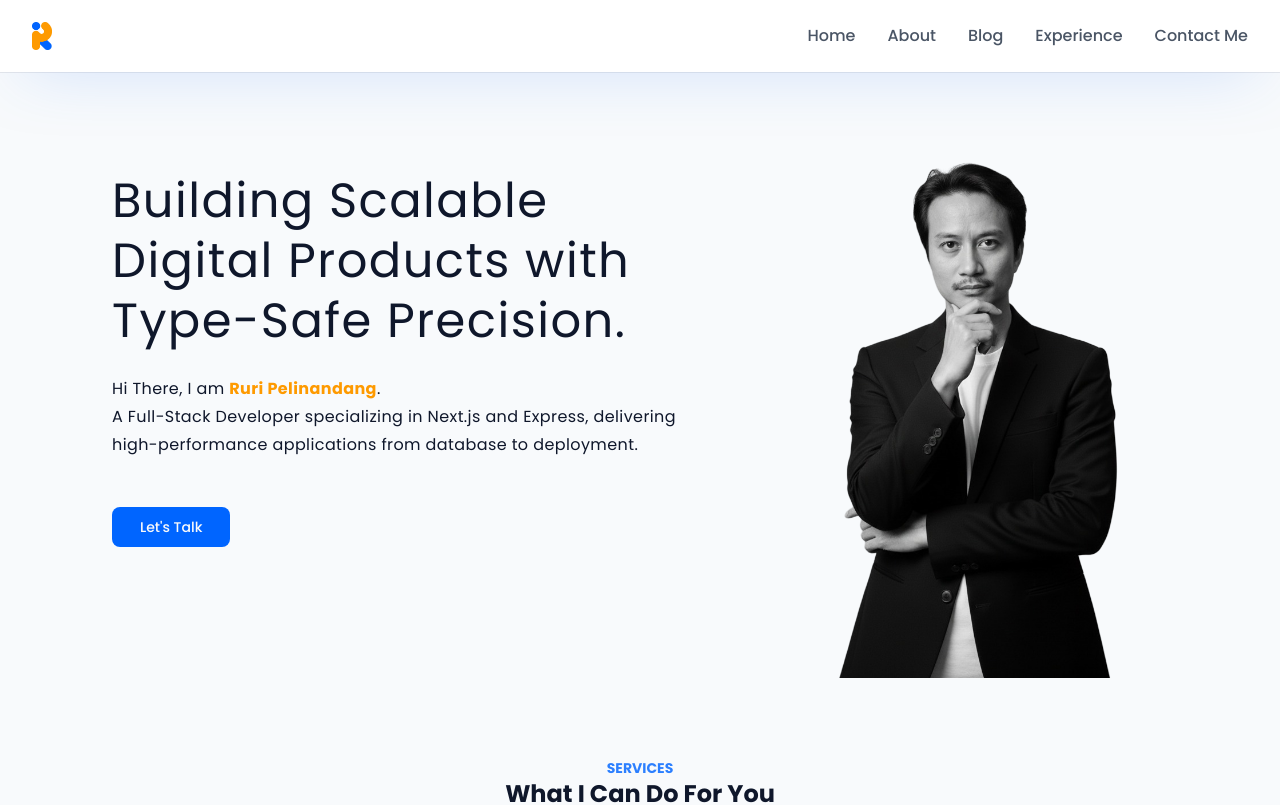
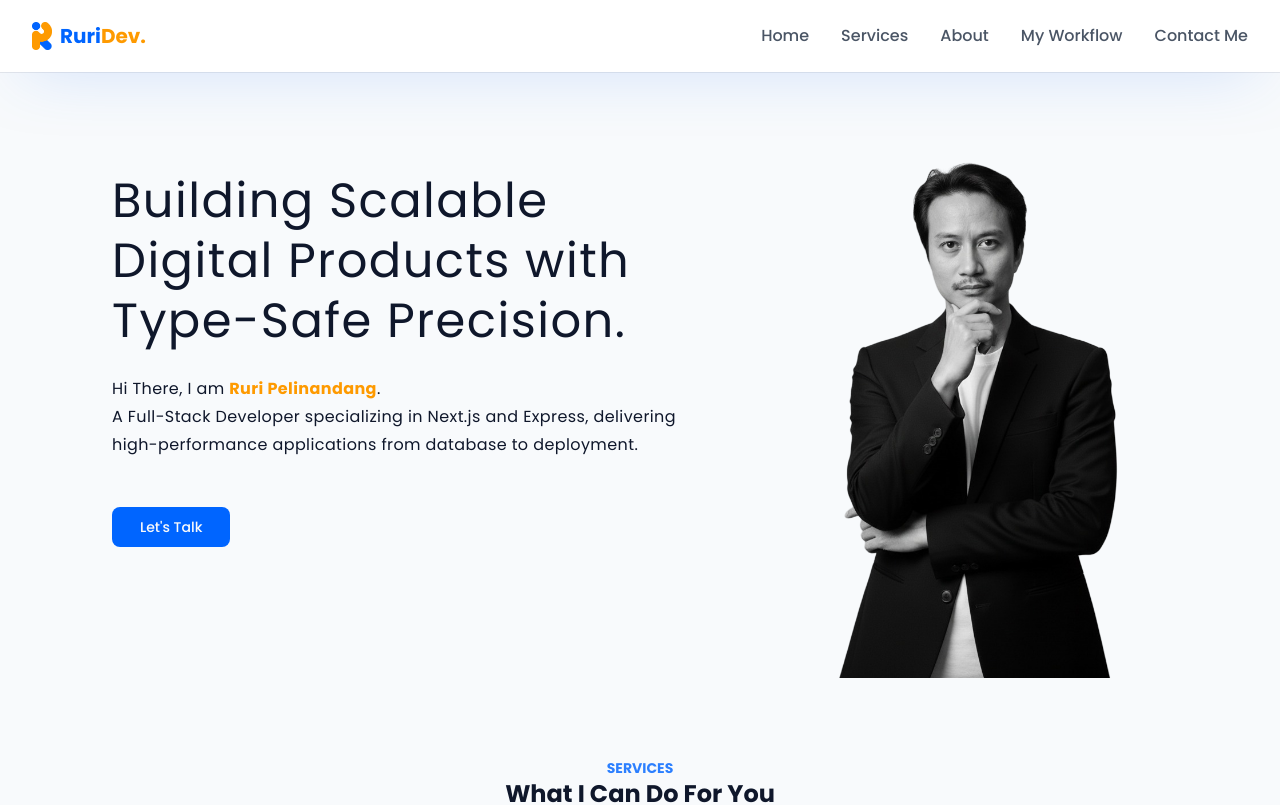
Before and after one commit to zeads/frontend-portfolio, a Next.js app: page / in a window 1280 px wide. Shown: the top 805 px of the page. Built offline with nearby package versions, Linux system fonts and the light colour scheme.

Commit message:
fix: navigation menu

```diff
--- a/components/layout/Cta.tsx
+++ b/components/layout/Cta.tsx
@@ -2,7 +2,10 @@ import { Button } from "../ui/button";
 
 export default function Cta() {
   return (
-    <section className=" lg:h-full flex flex-col items-center justify-between text-center  px-10 mt-20 bg-linear-to-r from-blue-500 to-cyan-500 text-white py-20 rounded ">
+    <section
+      id="contactme"
+      className=" lg:h-full flex flex-col items-center justify-between text-center  px-10 pt-20 mt-20 bg-linear-to-r from-blue-500 to-cyan-500 text-white py-20 rounded "
+    >
       <h1 className="text-4xl">Currently open to new opportunities.</h1>
       <p className="mt-6 max-w-xl leading-7 tracking-wide flex ">
         I am looking for my next challenge as a Fullstack Developer. If you
@@ -10,7 +13,7 @@ export default function Cta() {
         for your team, I’d love to hear from you.
       </p>
       <Button className="mt-12 bg-white text-gray-700 font-bold px-7 py-5 hover:bg-blue-800 hover:text-white">
-        HIRE ME
+        Get In Touch
       </Button>
     </section>
   );
--- a/components/layout/Hero.tsx
+++ b/components/layout/Hero.tsx
@@ -3,7 +3,10 @@ import { Button } from "../ui/button";
 
 export default function Hero() {
   return (
-    <section className="lg:h-full flex flex-col items-center justify-between lg:flex-row mt-20">
+    <section
+      id="home"
+      className="lg:h-full flex flex-col items-center justify-between lg:flex-row pt-20"
+    >
       <div className="lg:-mt-40 lg:w-1/2 mx-10 xl:ml-12">
         <h1 className="mt-10 text-5xl tracking-[0.03em] leading-15">
           Building Scalable Digital Products with Type-Safe Precision.
--- a/components/layout/Navbar.tsx
+++ b/components/layout/Navbar.tsx
@@ -8,11 +8,11 @@ export default function Navbar() {
   const [isOpen, setIsOpen] = useState(false);
 
   const navLinks = [
-    { name: "Home", href: "/" },
-    { name: "About", href: "/about" },
-    { name: "Blog", href: "/blog" },
-    { name: "Experience", href: "/experience" },
-    { name: "Contact Me", href: "/contact" },
+    { name: "Home", href: "#home" },
+    { name: "Services", href: "#services" },
+    { name: "About", href: "#about" },
+    { name: "My Workflow", href: "#myworkflow" },
+    { name: "Contact Me", href: "#contactme" },
   ];
 
   return (
@@ -22,8 +22,10 @@ export default function Navbar() {
           <div className="flex justify-between h-18 items-center">
             {/* Logo */}
             <div className="shrink-0 flex items-center">
-              <Link href="/" className="text-xl font-bold text-blue-600">
-                <Image src="/logo.webp" alt="Logo" width={20} height={20} />
+              <Link href="/" className="flex text-xl font-bold">
+                <Image src="/logo.webp" alt="Logo" width={20} height={20} />{" "}
+                <span className="ml-2 text-[#0065FF]">Ruri</span>
+                <span className="text-[#FE9A00]">Dev.</span>
               </Link>
             </div>
 
@@ -52,7 +54,7 @@ export default function Navbar() {
             </div>
             {/* Mobil Menu Content */}
             {isOpen && (
-              <div className="md:hidden bg-white border-t border-gray-100 animate-in slide-in-from-top duration-300">
+              <div className="md:hidden bg-white border-t border-gray-100 animate-in slide-in-from-top duration-300 h-full">
                 <div className="px-2 pt-2 pb-3 space-y-1 sm:px-3">
                   {navLinks.map((link) => (
                     <Link
--- a/components/layout/Whatcanido.tsx
+++ b/components/layout/Whatcanido.tsx
@@ -10,7 +10,10 @@ import {
 
 export default function Whatcanido() {
   return (
-    <section className=" lg:h-full items-center justify-between  px-10 mt-20">
+    <section
+      id="services"
+      className=" lg:h-full items-center justify-between  px-10 pt-20"
+    >
       <div className="text-center">
         <h1 className="font-bold text-sm text-blue-500">SERVICES</h1>
         <h3 className="font-bold text-2xl">What I Can Do For You</h3>
--- a/components/layout/Whyme.tsx
+++ b/components/layout/Whyme.tsx
@@ -3,7 +3,10 @@ import { CircleArrowRight } from "lucide-react";
 
 export default function Whyme() {
   return (
-    <section className=" lg:h-full items-center justify-between  px-10 mt-20 ">
+    <section
+      id="about"
+      className=" lg:h-full items-center justify-between  px-10 pt-20 "
+    >
       <div className="lg:flex">
         <div className="w-1/2 mx-auto flex items-center justify-center">
           <Image
--- a/components/layout/Workprocess.tsx
+++ b/components/layout/Workprocess.tsx
@@ -2,7 +2,7 @@ import React from "react";
 
 export default function Workprocess() {
   return (
-    <section className=" lg:h-full items-center justify-between  px-10 mt-20 ">
+    <section id="myworkflow" className=" lg:h-full items-center justify-between  px-10 pt-20 ">
       <div className="text-center">
         <h3 className="font-bold text-sm text-blue-500">MY WORKFLOW</h3>
         <h3 className="font-bold text-2xl">The Journey of Your Project</h3>
```
